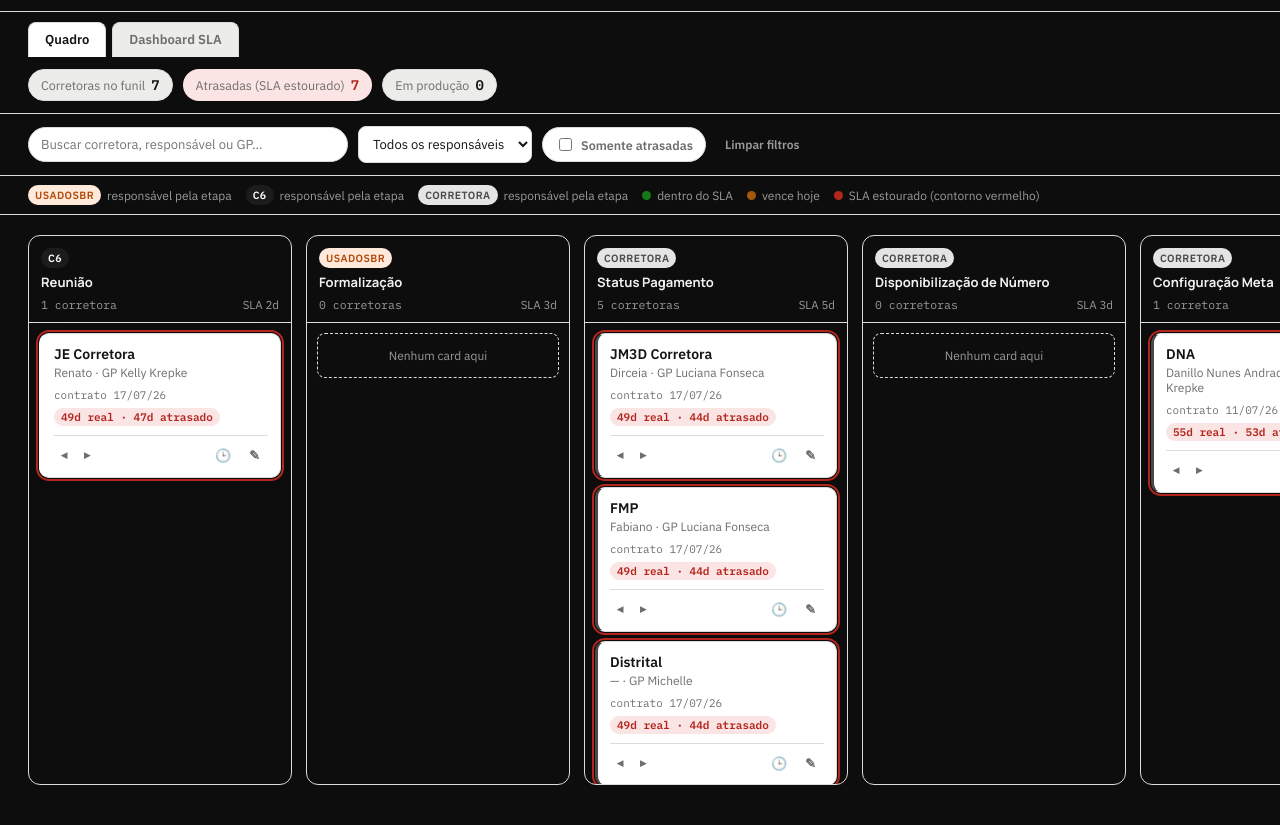
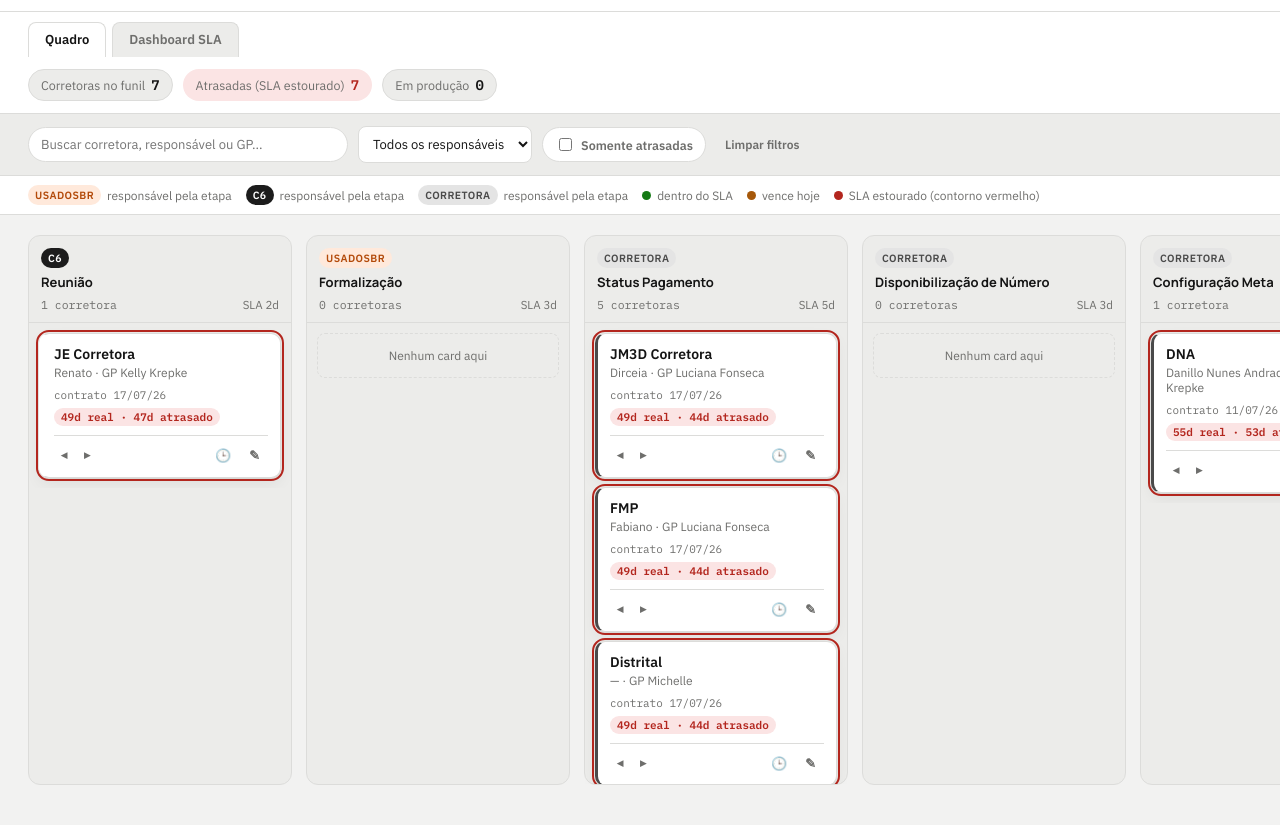
Before and after one commit to danielsilva-bit/jornada_corretor, a plain HTML site: page index.html in a window 1280 px wide. Shown: the part 104-929 px from the top of the page. Drawn offline with Linux system fonts and the light colour scheme.

Commit message:
Reverte fundo preto, volta ao layout claro anterior

```diff
--- a/index.html
+++ b/index.html
@@ -3,15 +3,13 @@
   @import url('https://fonts.googleapis.com/css2?family=Manrope:wght@700;800&family=IBM+Plex+Sans:wght@400;500;600&family=IBM+Plex+Mono:wght@400;500;600&display=swap');
 
   :root{
-    --bg:#0d0d0d;
+    --bg:#f2f2f1;
     --surface:#ffffff;
     --surface-2:#ececea;
     --surface-3:#dcdcda;
     --border:#dcdcda;
     --text:#141414;
     --text-muted:#6e6e6c;
-    --ink:#f2f2f0;
-    --ink-muted:#9a9a97;
 
     --accent:#b34a0a;
     --accent-strong:#8a3906;
@@ -41,15 +39,13 @@
   }
   @media (prefers-color-scheme: dark){
     :root:not([data-theme="light"]){
-      --bg:#0d0d0d;
-      --surface:#ffffff;
-      --surface-2:#ececea;
-      --surface-3:#dcdcda;
-      --border:#dcdcda;
-      --text:#141414;
-      --text-muted:#6e6e6c;
-      --ink:#f2f2f0;
-      --ink-muted:#9a9a97;
+      --bg:#121212;
+      --surface:#1a1a1a;
+      --surface-2:#222222;
+      --surface-3:#2c2c2c;
+      --border:#363636;
+      --text:#f1f1f1;
+      --text-muted:#a3a3a1;
 
       --accent:#FF6A13;
       --accent-strong:#ff8a44;
@@ -78,15 +74,13 @@
     }
   }
   :root[data-theme="dark"]{
-    --bg:#0d0d0d;
-    --surface:#ffffff;
-    --surface-2:#ececea;
-    --surface-3:#dcdcda;
-    --border:#dcdcda;
-    --text:#141414;
-    --text-muted:#6e6e6c;
-    --ink:#f2f2f0;
-    --ink-muted:#9a9a97;
+    --bg:#121212;
+    --surface:#1a1a1a;
+    --surface-2:#222222;
+    --surface-3:#2c2c2c;
+    --border:#363636;
+    --text:#f1f1f1;
+    --text-muted:#a3a3a1;
 
     --accent:#FF6A13;
     --accent-strong:#ff8a44;
@@ -126,7 +120,7 @@
   header.top{
     display:flex; align-items:flex-start; justify-content:space-between; gap:16px;
     padding:20px 28px 14px; border-bottom:1px solid var(--border);
-    background:var(--bg);
+    background:var(--surface);
   }
   .title-block{display:flex; align-items:flex-start; gap:12px;}
   .brand-mark{
@@ -134,11 +128,9 @@
     flex-shrink:0; display:flex; align-items:center; justify-content:center;
     font-family:'Manrope',sans-serif; font-weight:800; color:var(--accent-solid); font-size:14px; margin-top:2px;
   }
-  .title-block h1{font-size:19px; font-weight:800; letter-spacing:-.01em; color:var(--ink);}
-  .title-block p{margin:4px 0 0; color:var(--ink-muted); font-size:13px; max-width:64ch;}
+  .title-block h1{font-size:19px; font-weight:800; letter-spacing:-.01em;}
+  .title-block p{margin:4px 0 0; color:var(--text-muted); font-size:13px; max-width:64ch;}
   .top-actions{display:flex; gap:8px; flex-shrink:0; flex-wrap:wrap; justify-content:flex-end;}
-  .top-actions button.ghost{color:var(--ink-muted);}
-  .top-actions button.ghost:hover{color:var(--text); background:var(--surface-2);}
   button{
     font-family:inherit; cursor:pointer; border-radius:8px; border:1px solid var(--border);
     background:var(--surface); color:var(--text); font-size:13.5px; font-weight:600;
@@ -155,16 +147,17 @@
   button.icon-btn{padding:4px 7px; font-size:13px; line-height:1;}
 
   .tabs-bar{
-    display:flex; gap:6px; padding:10px 28px 0; background:var(--bg);
+    display:flex; gap:6px; padding:10px 28px 0; background:var(--surface);
   }
   .tab-btn{
     border:1px solid var(--border); border-bottom:none; background:var(--surface-2); color:var(--text-muted);
     padding:8px 16px 9px; border-radius:8px 8px 0 0; font-size:13px; font-weight:600; cursor:pointer;
   }
-  .tab-btn.active{background:var(--surface); color:var(--text);}
+  .tab-btn.active{background:var(--surface); color:var(--text); position:relative;}
+  .tab-btn.active::after{content:""; position:absolute; left:0; right:0; bottom:-1px; height:1px; background:var(--surface);}
 
   .stats-bar{
-    display:flex; gap:10px; padding:12px 28px; background:var(--bg); border-bottom:1px solid var(--border); flex-wrap:wrap;
+    display:flex; gap:10px; padding:12px 28px; background:var(--surface); border-bottom:1px solid var(--border); flex-wrap:wrap;
   }
   .dash-wrap{padding:20px 28px 40px; display:none; flex-direction:column; gap:20px;}
   .dash-wrap.active{display:flex;}
@@ -196,7 +189,7 @@
   .stat-pill.is-danger b{color:var(--danger);}
 
   .filters-bar{
-    display:flex; gap:10px; align-items:center; padding:12px 28px; background:var(--bg);
+    display:flex; gap:10px; align-items:center; padding:12px 28px; background:var(--surface-2);
     border-bottom:1px solid var(--border); flex-wrap:wrap;
   }
   .filters-bar input[type="search"]{
@@ -213,10 +206,10 @@
   }
   .chip-toggle input{accent-color:var(--danger);}
   .chip-toggle.active{border-color:var(--danger); color:var(--danger); background:var(--danger-soft);}
-  .filters-clear{font-size:12px; color:var(--ink-muted); background:transparent; border-color:transparent; padding:6px 8px;}
-  .filters-clear:hover{color:var(--ink); background:var(--surface-2);}
+  .filters-clear{font-size:12px; color:var(--text-muted); background:transparent; border-color:transparent; padding:6px 8px;}
+  .filters-clear:hover{color:var(--text); background:var(--surface);}
 
-  .legend{display:flex; gap:14px; padding:9px 28px; flex-wrap:wrap; background:var(--bg); border-bottom:1px solid var(--border); font-size:12px; color:var(--ink-muted);}
+  .legend{display:flex; gap:14px; padding:9px 28px; flex-wrap:wrap; background:var(--surface); border-bottom:1px solid var(--border); font-size:12px; color:var(--text-muted);}
   .legend span{display:inline-flex; align-items:center; gap:6px;}
   .dot{width:9px; height:9px; border-radius:50%; display:inline-block;}
 
@@ -224,18 +217,18 @@
   .board{display:flex; gap:14px; min-width:max-content;}
   .column{
     width:264px; flex-shrink:0; display:flex; flex-direction:column;
-    background:var(--bg); border:1px solid var(--border); border-radius:12px;
+    background:var(--surface-2); border:1px solid var(--border); border-radius:12px;
     max-height:calc(100vh - 250px); transition:opacity .15s ease;
   }
   .column.col-dim{opacity:.35;}
-  .column.drag-over{outline:2px dashed var(--accent-solid); outline-offset:-2px;}
+  .column.drag-over{outline:2px dashed var(--accent); outline-offset:-2px; background:var(--accent-soft);}
   .col-head{padding:12px 12px 10px; border-bottom:1px solid var(--border);}
   .col-head .owner-tag{margin-bottom:6px;}
-  .col-head h3{font-size:13px; font-weight:700; line-height:1.3; color:var(--ink);}
-  .col-meta{display:flex; justify-content:space-between; align-items:center; margin-top:6px; font-size:11.5px; color:var(--ink-muted);}
+  .col-head h3{font-size:13px; font-weight:700; line-height:1.3;}
+  .col-meta{display:flex; justify-content:space-between; align-items:center; margin-top:6px; font-size:11.5px; color:var(--text-muted);}
   .col-meta .count{font-family:'IBM Plex Mono',monospace;}
   .col-body{padding:10px; display:flex; flex-direction:column; gap:9px; overflow-y:auto;}
-  .col-empty{font-size:12px; color:var(--ink-muted); text-align:center; padding:14px 4px; border:1px dashed var(--border); border-radius:8px;}
+  .col-empty{font-size:12px; color:var(--text-muted); text-align:center; padding:14px 4px; border:1px dashed var(--border); border-radius:8px;}
 
   .owner-tag{
     display:inline-flex; align-items:center; gap:5px; font-size:10.5px; font-weight:600;
```
